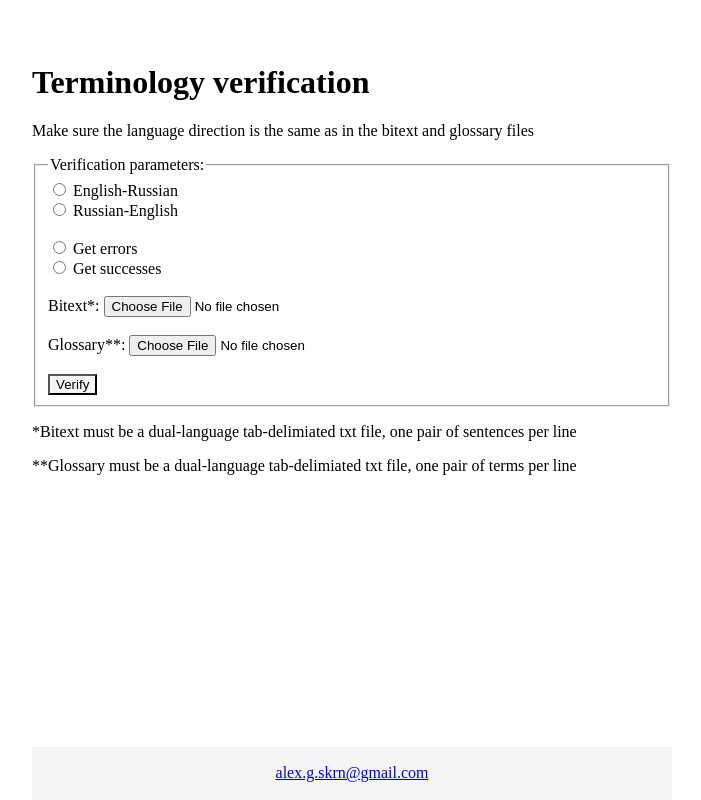
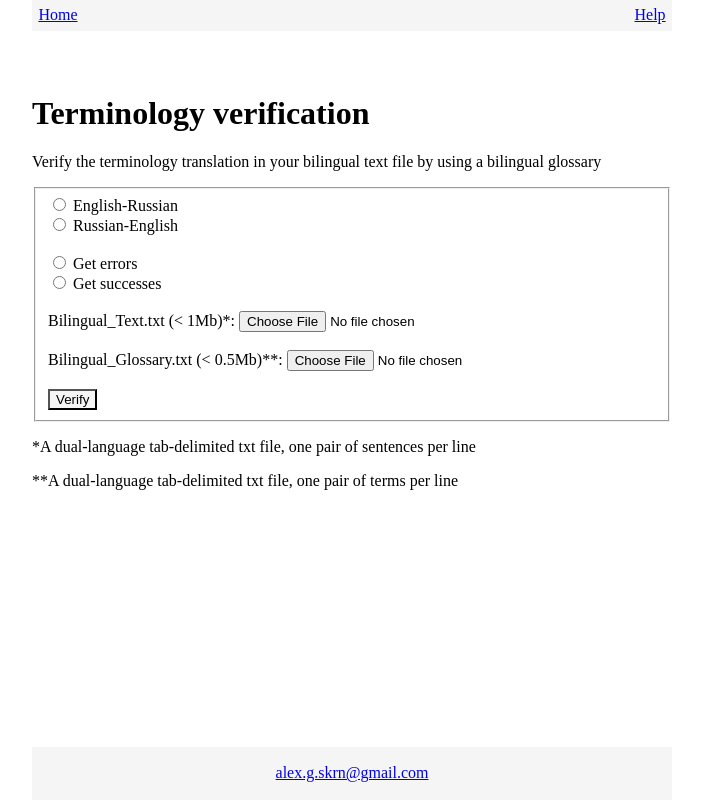
Before and after one commit to AlexSkrn/term_checker_heroku, a Flask app: page / in a window 1280 px wide. Shown: the whole page, without its empty margins (288-989 px from the left). Run offline with Flask 2, Linux system fonts and the light colour scheme; some libraries are stand-ins or nearby versions.

Commit message:
Handled some exceptions, modified templates

```diff
--- a/main.py
+++ b/main.py
@@ -40,6 +40,11 @@ def read_file(a_string):
     return res
 
 
+@app.route('/help')
+def help():
+    return render_template('help.jinja2')
+
+
 @app.route('/', methods=['GET', 'POST'])
 def home():
     """."""
@@ -61,8 +66,20 @@ def home():
             direction = request.form['directions']
             outcome = request.form['outcomes']
 
-            bitext = read_file(bitext_file.read().decode('utf-8'))
-            glossary = read_file(glossary_file.read().decode('utf-8'))
+            try:
+                bitext = read_file(bitext_file.read().decode('utf-8'))
+            except UnicodeDecodeError as err:
+                return render_template('invalid_file.jinja2',
+                                       err=err,
+                                       filename='bitext')
+            try:
+                glossary = read_file(glossary_file.read().decode('utf-8'))
+            except UnicodeDecodeError as err:
+                return render_template('invalid_file.jinja2',
+                                       err=err,
+                                       filename='glossary')
+            if not (bitext and glossary):
+                return render_template('invalid_file.jinja2')
 
             title = 'Errors'
             successes = False
@@ -84,4 +101,4 @@ def home():
 
 if __name__ == "__main__":
     port = int(os.environ.get("PORT", 6738))
-    app.run(host='0.0.0.0', port=port)  # REMOVE debug=True
+    app.run(host='0.0.0.0', port=port, debug=True)  # REMOVE debug=True
--- /dev/null
+++ b/static/style.css
@@ -0,0 +1,69 @@
+html {
+  height: 100%;
+  box-sizing: border-box;
+}
+
+*,
+*:before,
+*:after {
+  box-sizing: inherit;
+}
+
+body {
+  position: relative;
+  margin: 0;
+  padding-bottom: 6rem;
+  min-height: 100%;
+}
+
+.topnav {
+  margin: 0 auto;
+  padding: 0.4rem;
+  background-color: #f5f5f5;
+  max-width: 640px;
+}
+
+.topnav-right {
+  float: right;
+}
+
+.main {
+  margin: 0 auto;
+  padding-top: 64px;
+  max-width: 640px;
+}
+
+.main h1 { margin-top: 0; }
+
+.button {
+    background-color: #f5f5f5;
+    }
+
+/* results formatting */
+.results{
+  width: auto;
+}
+.results b {background-color: #ffffcc;}
+.results table, td {
+  width: auto;
+  padding: 10px;
+  border: 0.5pt solid black;
+  text-align: left;
+  vertical-align: top;
+  border-collapse: collapse;
+      }
+.results tr:hover {background-color: #f5f5f5;}
+
+
+
+footer {
+  position: absolute;
+  margin: 0 auto;
+  right: 0;
+  bottom: 0;
+  left: 0;
+  padding: 0.1rem;
+  background-color: #f5f5f5;
+  text-align: center;
+  max-width: 640px;
+}
--- /dev/null
+++ b/templates/base.jinja2
@@ -0,0 +1,38 @@
+<!doctype html>
+<html>
+<head>
+    <link rel= "stylesheet" type= "text/css" href= "{{ url_for('static',filename='style.css') }}">
+</head>
+
+<body>
+
+  <div class="topnav">
+    <a id="home" href="{{ url_for('home') }}">Home</a>
+    <div class="topnav-right">
+      <a id="help" href="{{ url_for('help') }}">Help</a>
+    </div>
+  </div>
+
+  <title>DefiniTerms</title>
+
+  <div class="main">
+
+  	<h1>{% block title %} {% endblock title %}</h1>
+
+
+    <h1>{% block subtitle %} {% endblock subtitle %}</h1>
+
+      {% block content %} {% endblock content %}
+
+  </div>
+
+
+
+		<footer>
+		  <p>
+		    <a href="mailto:alex.g.skrn@gmail.com"> alex.g.skrn@gmail.com</a>
+		  </p>
+		</footer>
+
+</body>
+</html>
--- a/templates/home.jinja2
+++ b/templates/home.jinja2
@@ -1,69 +1,27 @@
-<!doctype html>
-<body>
-      <style>
-      html {
-        height: 100%;
-        box-sizing: border-box;
-      }
+{% extends 'base.jinja2' %}
 
-      *,
-      *:before,
-      *:after {
-        box-sizing: inherit;
-      }
+{% block title %}
+Terminology verification
+{% endblock title %}
 
-      body {
-        position: relative;
-        margin: 0;
-        padding-bottom: 6rem;
-        min-height: 100%;
-      }
+{% block content %}
 
-      .main {
-        margin: 0 auto;
-        padding-top: 64px;
-        max-width: 640px;
-      }
-
-      .main h1 { margin-top: 0; }
-
-      .button {
-          background-color: #f5f5f5;
-          }
-
-      footer {
-        position: absolute;
-        margin: 0 auto;
-        right: 0;
-        bottom: 0;
-        left: 0;
-        padding: 0.1rem;
-        background-color: #f5f5f5;
-        text-align: center;
-        max-width: 640px;
-      }
-  </style>
-
-<title>Verify terminology</title>
-
-<div class="main">
-<h1>Terminology verification</h1>
-
-<p>Make sure the language direction is the same as in the bitext and glossary files</p>
+<p>Verify the terminology translation in your bilingual text file
+  by using a bilingual glossary</p>
 
 <form method=post enctype=multipart/form-data>
   <fieldset>
-    <legend>Verification parameters:</legend>
+    <!-- <legend>Verification parameters:</legend> -->
   <input type="radio" name="directions" id="direction1" value="eng-rus"> English-Russian </input><br>
   <input type="radio" name="directions" id="direction2" value="rus-eng" required> Russian-English </input><br><br>
 
   <input type="radio" name="outcomes" id="outcome1" value="errors"> Get errors </input><br>
   <input type="radio" name="outcomes" id="outcome2" value="successes" required> Get successes </input><br><br>
 
-  <label for=bitext>Bitext*: </label>
+  <label for=bitext>Bilingual_Text.txt (&lt 1Mb)*: </label>
   <input type=file name=bitext id=file1 required><br><br>
 
-  <label for=glossary>Glossary**: </label>
+  <label for=glossary>Bilingual_Glossary.txt (&lt 0.5Mb)**: </label>
   <input type=file name=glossary id=file2 required><br><br>
 
   <input type=submit value=Verify class="button"/>
@@ -71,18 +29,26 @@
   </fieldset>
 </form>
 
-<p>*Bitext must be a dual-language tab-delimiated txt file, one pair of sentences per line</p>
+<p>*A dual-language tab-delimited txt file, one pair of sentences per line</p>
 
-<p>**Glossary must be a dual-language tab-delimiated txt file, one pair of terms per line</p>
+<p>**A dual-language tab-delimited txt file, one pair of terms per line</p>
 </div>
 
 <script>
+    function hasExtension(inputID, exts) {
+        var fileName = document.getElementById(inputID).value;
+        return (new RegExp('(' + exts.join('|').replace(/\./g, '\\.') + ')$')).test(fileName);
+    }
+
     var uploadField1 = document.getElementById("file1");
 
     uploadField1.onchange = function() {
         if(this.files[0].size > 1 * 1024 * 1024){
            alert("File is too big - max size is 1Mb!");
            this.value = "";
+        } else if (!hasExtension('file1', ['.txt'])) {
+          alert("Wrong extension - only txt allowed!");
+          this.value = "";
         };
     };
 
@@ -92,15 +58,11 @@
         if(this.files[0].size > 0.5 * 1024 * 1024){
            alert("File is too big - max size is 0.5Mb!");
            this.value = "";
+         } else if (!hasExtension('file1', ['.txt'])) {
+           alert("Wrong extension - only txt allowed!");
+           this.value = "";
         };
     };
 </script>
 
-<footer>
-  <p>
-    <a href="mailto:alex.g.skrn@gmail.com"> alex.g.skrn@gmail.com</a>
-  </p>
-</footer>
-
-</body>
-</html>
+{% endblock content %}
```
Also changed, not shown: templates/help.jinja2 (added, +9 -0 lines), templates/invalid_file.jinja2 (added, +13 -0 lines), templates/results.jinja2 (+10 -21 lines), 1 other file.
